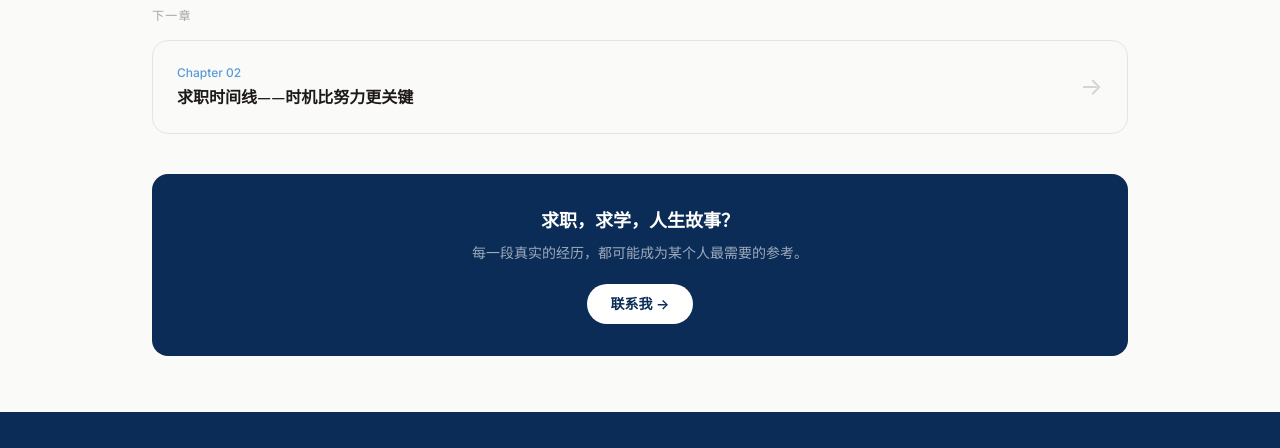
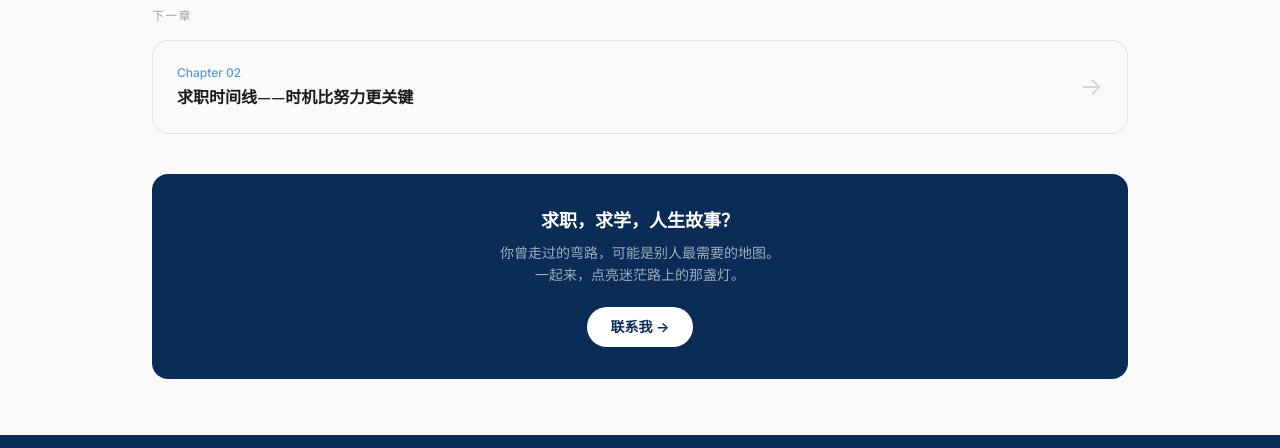
Before and after one commit to yifeng666667/happy-columbia, an Astro site: page /career/chapter-1 in a window 1280 px wide. Shown: the part 10352-10800 px from the top of the page. Built offline with nearby package versions, Linux system fonts and the light colour scheme; Astro itself is replaced by a stand-in of ours; a web font is replaced by a local one.

Commit message:
career CTA 副文案：弯路/地图+点亮灯塔两句组合

```diff
--- a/src/pages/career/chapter-1.astro
+++ b/src/pages/career/chapter-1.astro
@@ -778,7 +778,7 @@ import Base from '../../layouts/Base.astro';
   <div class="mt-10 bg-columbia-navy rounded-2xl p-8 text-white text-center">
     <p class="font-display font-semibold text-lg mb-2">求职，求学，人生故事？</p>
     <p class="text-white/60 text-sm leading-relaxed mb-5 max-w-sm mx-auto">
-      每一段真实的经历，都可能成为某个人最需要的参考。
+      你曾走过的弯路，可能是别人最需要的地图。<br />一起来，点亮迷茫路上的那盏灯。
     </p>
     <a href="/join/" class="inline-block no-underline px-6 py-2.5 bg-white text-columbia-navy font-semibold text-sm rounded-full hover:bg-columbia-light transition-colors">
       联系我 →
--- a/src/pages/career/chapter-2.astro
+++ b/src/pages/career/chapter-2.astro
@@ -703,7 +703,7 @@ import Base from '../../layouts/Base.astro';
   <div class="mt-10 bg-columbia-navy rounded-2xl p-8 text-white text-center">
     <p class="font-display font-semibold text-lg mb-2">求职，求学，人生故事？</p>
     <p class="text-white/60 text-sm leading-relaxed mb-5 max-w-sm mx-auto">
-      每一段真实的经历，都可能成为某个人最需要的参考。
+      你曾走过的弯路，可能是别人最需要的地图。<br />一起来，点亮迷茫路上的那盏灯。
     </p>
     <a href="/join/" class="inline-block no-underline px-6 py-2.5 bg-white text-columbia-navy font-semibold text-sm rounded-full hover:bg-columbia-light transition-colors">
       联系我 →
--- a/src/pages/career/index.astro
+++ b/src/pages/career/index.astro
@@ -250,7 +250,7 @@ const chapters = [
   <section class="bg-columbia-navy rounded-2xl p-8 text-white text-center">
     <p class="font-display font-semibold text-lg mb-2">求职，求学，人生故事？</p>
     <p class="text-white/60 text-sm leading-relaxed mb-5 max-w-sm mx-auto">
-      每一段真实的经历，都可能成为某个人最需要的参考。
+      你曾走过的弯路，可能是别人最需要的地图。<br />一起来，点亮迷茫路上的那盏灯。
     </p>
     <a
       href="/join/"
--- a/src/pages/career/resume-guide.astro
+++ b/src/pages/career/resume-guide.astro
@@ -882,7 +882,7 @@ import Base from '../../layouts/Base.astro';
   <div class="mt-8 mb-4 bg-columbia-navy rounded-2xl p-8 text-white text-center max-w-3xl">
     <p class="font-display font-semibold text-lg mb-2">求职，求学，人生故事？</p>
     <p class="text-white/60 text-sm leading-relaxed mb-5 max-w-sm mx-auto">
-      每一段真实的经历，都可能成为某个人最需要的参考。
+      你曾走过的弯路，可能是别人最需要的地图。<br />一起来，点亮迷茫路上的那盏灯。
     </p>
     <a href="/join/" class="inline-block no-underline px-6 py-2.5 bg-white text-columbia-navy font-semibold text-sm rounded-full hover:bg-columbia-light transition-colors">
       联系我 →
```
